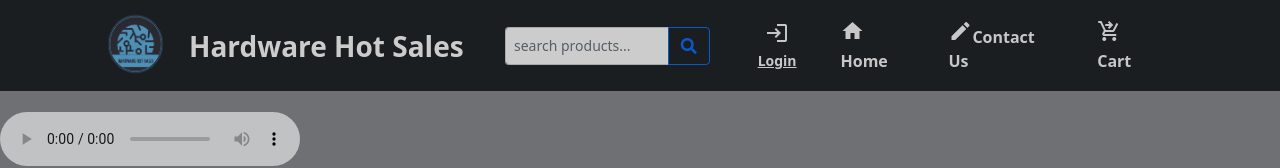
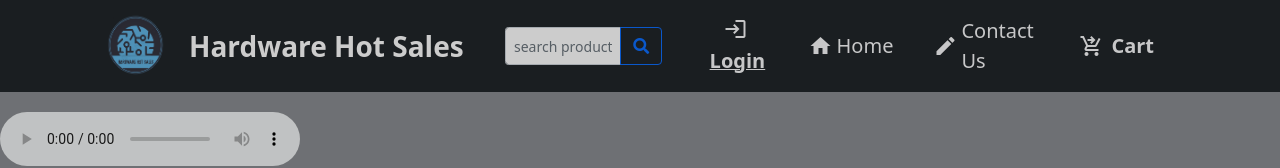
Before and after one commit to PabloElectricista/PF-Client, a React (Create React App) app: page /cart in a window 1280 px wide. Shown: the top 168 px of the page. Built offline with nearby package versions, Linux system fonts and the light colour scheme; no server answers.

Commit message:
mejora en imagen de detalles y otros ajustes

```diff
--- a/src/components/NavBar/NavBarComponent.jsx
+++ b/src/components/NavBar/NavBarComponent.jsx
@@ -56,10 +56,10 @@ function NavBarComponent() {
   const itemstyle = {
     backgroundColor: "black",
     color: "white",
-    padding: "5px",
-    fontWeight: "bolder",
-    margin: "5px",
-    width: "95%",
+    // padding: "5px",
+    // fontWeight: "bolder",
+    margin: "1px",
+    // width: "95%",
   };
 
   return (
@@ -68,7 +68,7 @@ function NavBarComponent() {
         bg="dark"
         variant="dark"
         fixed="top"
-        // className="d-flex flex-row align-items-baseline"
+      // className="d-flex flex-row align-items-baseline"
       >
         <Container>
           <LinkContainer to="/">
@@ -125,27 +125,28 @@ function NavBarComponent() {
                 {client && !client.isBlocked && !client.isAdmin && (
                   <>
                     <LinkContainer to="/admin/orders" style={itemstyle}>
-                      <NavDropdown.Item>
-                        <i className="material-icons">app_registration</i>
-                        Orders
+                      <NavDropdown.Item className="d-flex justify-content-center align-items-center">
+                        <i className="material-icons me-1">app_registration</i>
+                        <span className="fs-6">Orders</span>
                       </NavDropdown.Item>
                     </LinkContainer>
                   </>
                 )}
                 {!client.isAdmin && (
                   <LinkContainer to="/admin/profile" style={itemstyle}>
-                    <NavDropdown.Item>
-                      <i className="material-icons">person</i>
-                      Profile
+                    <NavDropdown.Item className="d-flex justify-content-center align-items-center">
+                      <i className="material-icons me-1">person</i>
+                      <span className="fs-6">Profile</span>
                     </NavDropdown.Item>
                   </LinkContainer>
                 )}
                 {client && client.isAdmin && (
                   <>
+
                     <LinkContainer to="/admin/dashboard" style={itemstyle}>
-                      <NavDropdown.Item>
-                        <i className="material-icons">settings</i>
-                        Admin
+                      <NavDropdown.Item className="d-flex justify-content-center align-items-center">
+                        <i className="material-icons me-1">settings</i>
+                        <span className="fs-6">Admin</span>
                       </NavDropdown.Item>
                     </LinkContainer>
                   </>
@@ -153,27 +154,34 @@ function NavBarComponent() {
               </NavDropdown>
             ) : null}
             <Signin log={islogged} setLog={setIslogged} />
-            {/* <Button size="sm"   className="m-2"> */}
-            <Link to="/" className="nav-link text-light fw-bold button">
-              <i className="material-icons">home</i>
-              Home
+            <Link
+              to="/"
+              className="nav-link text-light button d-flex justify-content-center align-items-center"
+            >
+              <i className="material-icons me-1">home</i>
+              <span className="fs-5">Home</span>
             </Link>
             {/* <div className="button"> */}
-            <Link to="/contactus" className="nav-link text-light fw-bold px-3 button">
-              <i className="material-icons">create</i>
-              Contact Us
+            <Link
+              to="/contactus"
+              className="nav-link text-light button d-flex justify-content-center align-items-center"
+            >
+              <i className="material-icons me-1">create</i>
+              <span className="fs-5">Contact Us</span>
             </Link>
             {/* </div> */}
 
             {/* Cart */}
-            <Link to="/cart" className="nav-link text-light fw-bold px-3 button">
-              <i className="material-icons">shopping_cart_checkout</i>
-              Cart{" "}
+            <Link to="/cart" className="nav-link text-light fw-bold button d-flex flex-row">
+              <div className="d-flex flex-column">
               {cart.cartItems.length > 0 && (
                 <Badge pill bg="danger ">
                   {cart.cartItems.reduce((a, c) => a + c.quantity, 0)}
                 </Badge>
               )}
+              <i className="material-icons me-1">shopping_cart_checkout</i>
+              </div>
+              <span className="fs-5 ms-1">Cart</span>
             </Link>
             {/* <BootstrapSwitchButton
                         checked={dark ? true : false}
@@ -182,7 +190,6 @@ function NavBarComponent() {
                         onChange={(checked) => dispatch(settheme(checked))}
                         onlabel={<i className="material-icons">mode_night</i>}
                         offlabel={<i className="material-icons">light_mode</i>}
-
                     /> */}
           </Nav>
         </Container>
--- a/src/components/Search/SearchBox.jsx
+++ b/src/components/Search/SearchBox.jsx
@@ -4,50 +4,53 @@ import { Button } from "react-bootstrap";
 import Form from "react-bootstrap/Form";
 import InputGroup from "react-bootstrap/InputGroup";
 import FormControl from "react-bootstrap/FormControl";
-import { useDispatch } from 'react-redux';
-import { getProds } from '../../redux/actions/products';
-import { closeinitial } from '../Filters/Filters'
+import { useDispatch } from "react-redux";
+import { getProds } from "../../redux/actions/products";
+import { closeinitial } from "../Filters/Filters";
 
 export default function SearchBox() {
-
-    let current = useRef(null)
-    const dispatch = useDispatch()
-    let [close, setClose] = useState(false)
+  let current = useRef(null);
+  const dispatch = useDispatch();
+  let [close, setClose] = useState(false);
 
   useEffect(() => {
-        let searchcloseState = localStorage.getItem("searchcloseState")
-        if (searchcloseState !== null && searchcloseState !== undefined) setClose((searchcloseState === "false") ? false : true)
-    }, [])
+    let searchcloseState = localStorage.getItem("searchcloseState");
+    if (searchcloseState !== null && searchcloseState !== undefined)
+      setClose(searchcloseState === "false" ? false : true);
+  }, []);
 
   const submitHandler = (e) => {
     e.preventDefault();
-        let query = localStorage.getItem("search")
-        if (query === "" || query === null) return
-        localStorage.setItem("pagestate", 1)
-        localStorage.setItem("page", 0)
-        localStorage.setItem("searchcloseState", true)
-        localStorage.setItem("queryfilterstate", JSON.stringify({}))
-        localStorage.setItem("closefilterstate", JSON.stringify(closeinitial))
-        dispatch(getProds())
+    let query = localStorage.getItem("search");
+    if (query === "" || query === null) return;
+    localStorage.setItem("pagestate", 1);
+    localStorage.setItem("page", 0);
+    localStorage.setItem("searchcloseState", true);
+    localStorage.setItem("queryfilterstate", JSON.stringify({}));
+    localStorage.setItem("closefilterstate", JSON.stringify(closeinitial));
+    dispatch(getProds());
   };
 
-    const handleClear = e => {
+  const handleClear = (e) => {
     e.preventDefault();
-        current.current.value = ""
-        setClose(false)
-        localStorage.setItem("searchcloseState", false)
-        localStorage.setItem("search", "")
-        dispatch(getProds())
-    }
+    current.current.value = "";
+    setClose(false);
+    localStorage.setItem("searchcloseState", false);
+    localStorage.setItem("search", "");
+    dispatch(getProds());
+  };
 
   return (
-        <Form className="d-flex me-auto w-50" onSubmit={submitHandler}>
+    <div style={{ width: "400px" }}>
+      <Form className="d-flex me-auto" onSubmit={submitHandler}>
         <Button
           size="sm"
           className={close ? "visible" : "invisible"}
           variant="danger"
           onClick={handleClear}
-            >x</Button>
+        >
+          x
+        </Button>
         <InputGroup>
           <FormControl
             size="sm"
@@ -56,19 +59,19 @@ export default function SearchBox() {
             id="name"
             ref={current}
             onChange={(e) => {
-                        setClose(true)
-                        localStorage.setItem("search", `&name=${e.target.value}`)
+              setClose(true);
+              localStorage.setItem("search", `&name=${e.target.value}`);
             }}
             placeholder="search products..."
             aria-label="Search Products"
             aria-describedby="button-search"
           ></FormControl>
 
-                <Button
-                    variant="outline-primary" type="submit" id="button-search">
+          <Button variant="outline-primary" type="submit" id="button-search">
             <i className="fas fa-search"></i>
           </Button>
         </InputGroup>
       </Form>
+    </div>
   );
 }
--- a/src/views/CartScreen.js
+++ b/src/views/CartScreen.js
@@ -1,6 +1,6 @@
 import { useContext } from 'react';
 import { Store } from '../Store';
-import { Row, Col, ListGroup, Button, Image, Card, Toast } from 'react-bootstrap';
+import { Row, Col, ListGroup, Button, Card } from 'react-bootstrap';
 import MessageBox from '../components/MessageBox';
 import { toast } from "react-toastify";
 import { Link, useNavigate } from 'react-router-dom'
@@ -55,10 +55,10 @@ export default function CartScreen() {
                   <Row className="align-items-center">
                     <Col md={4}>
                       <img
-                        src={item.images}
+                        src={item.images[0]}
                         alt={item.name}
                         className="img-fluid rounded img-thumbnail"
-                        style={{ height: 80 }}
+                        style={{ height: 80, width: 80 }}
                       ></img>{' '}
                       <Link to={`/product/${item._id}`}>{item.name}</Link>
                     </Col>
--- a/src/views/Signin/Signin.jsx
+++ b/src/views/Signin/Signin.jsx
@@ -4,7 +4,6 @@ import jwt_decode from "jwt-decode";
 import { toast } from "react-toastify";
 import { postUser } from "../../redux/actions/users";
 import { useDispatch } from "react-redux";
-import { Link } from "react-router-dom";
 
 function Signin({ log, setLog }) {
   const dispatch = useDispatch();
@@ -49,20 +48,22 @@ function Signin({ log, setLog }) {
           size="sm"
           variant="link"
           className="mx-2 py-0 text-light fw-bold"
+          // className="ms-1 text-light d-flex justify-content-center align-items-center"
           onClick={login}
         >
-          <i className="material-icons">login</i>
-          Login
+          <i className="material-icons me-1">login</i>
+          <span className="fs-5">Login</span>
         </Button>
       ) : (
         <Button
           size="sm"
           variant="link"
           className="g_id_signout mx-2 py-0 text-light fw-bold"
+          // className="ms-1 text-light d-flex justify-content-center align-items-center"
           onClick={logout}
         >
-          <i className="material-icons">logout</i>
-          Logout
+          <i className="material-icons me-1">logout</i>
+          <span className="fs-5">Logout</span>
         </Button>
       )}
     </>
```
Lines whose indentation alone changed are shown as unchanged.
